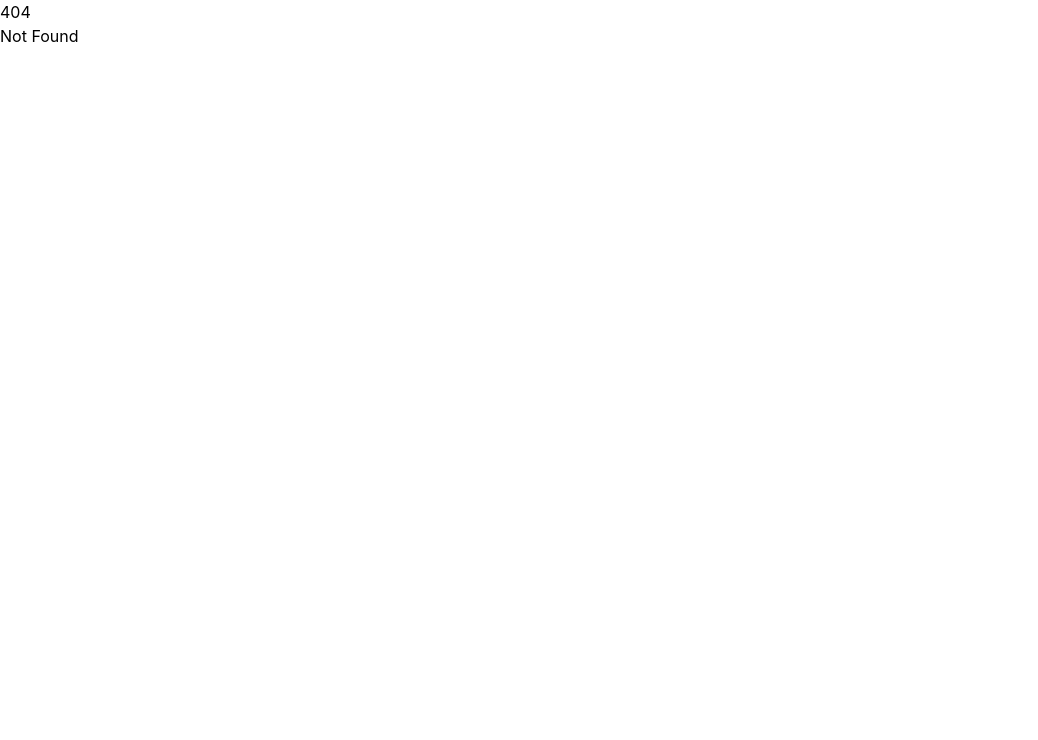
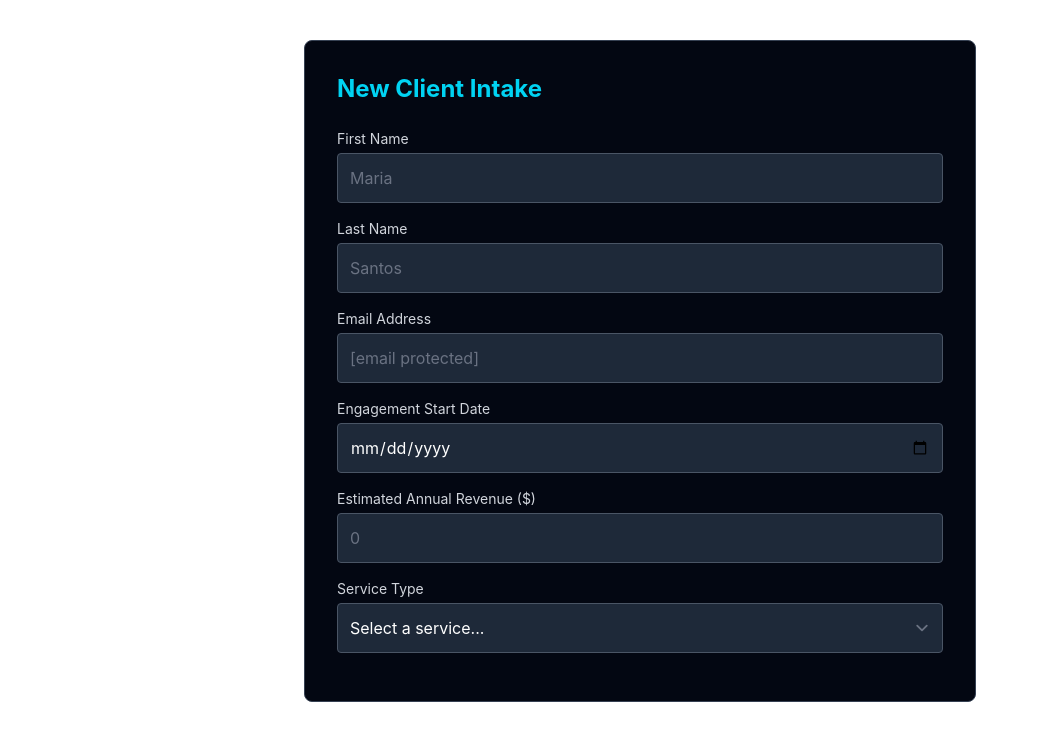
Before and after one commit to chanan-b/qcnewbooks, a SvelteKit app: page /intake in a window 1280 px wide. Before the commit this address had no page. Shown: the top 740 px of the page, without its empty margins (0-1038 px from the left). Built offline with nearby package versions, Linux system fonts and the light colour scheme.

Commit message:
finished 4.3 - text inputs and dropdowns

```diff
--- /dev/null
+++ b/src/routes/intake/+page.svelte
@@ -0,0 +1,25 @@
+<div class="max-w-2xl mx-auto mt-10 p-8 bg-gray-950 border border-gray-700 rounded-lg">
+  <h1 class="text-2xl font-bold text-cyan-400 mb-6">New Client Intake</h1>
+  <label class="block text-gray-300 text-sm mb-1">First Name</label>
+    <input type="text" placeholder="Maria"
+    class="w-full p-3 mb-4 bg-gray-800 border border-gray-600 rounded text-white placeholder-gray-500" />
+      <label class="block text-gray-300 text-sm mb-1">Last Name</label>
+        <input type="text" placeholder="Santos"
+    class="w-full p-3 mb-4 bg-gray-800 border border-gray-600 rounded text-white placeholder-gray-500" />
+      <label class="block text-gray-300 text-sm mb-1">Email Address</label>
+        <input type="email" placeholder="[email protected]"
+    class="w-full p-3 mb-4 bg-gray-800 border border-gray-600 rounded text-white placeholder-gray-500" />
+      <label class="block text-gray-300 text-sm mb-1">Engagement Start Date</label>
+        <input type="date"
+    class="w-full p-3 mb-4 bg-gray-800 border border-gray-600 rounded text-white" />
+      <label class="block text-gray-300 text-sm mb-1">Estimated Annual Revenue ($)</label>
+        <input type="number" step="1000" min="0" placeholder="0"
+    class="w-full p-3 mb-4 bg-gray-800 border border-gray-600 rounded text-green-400" />
+      <label class="block text-gray-300 text-sm mb-1">Service Type</label>
+        <select class="w-full p-3 mb-4 bg-gray-800 border border-gray-600 rounded text-white">
+            <option value="" disabled selected>Select a service...</option>
+                <option value="bookkeeping">Bookkeeping</option>
+                    <option value="tax_prep">Tax Preparation</option>
+                        <option value="advisory">Advisory Services</option>
+  </select>
+</div>
```
